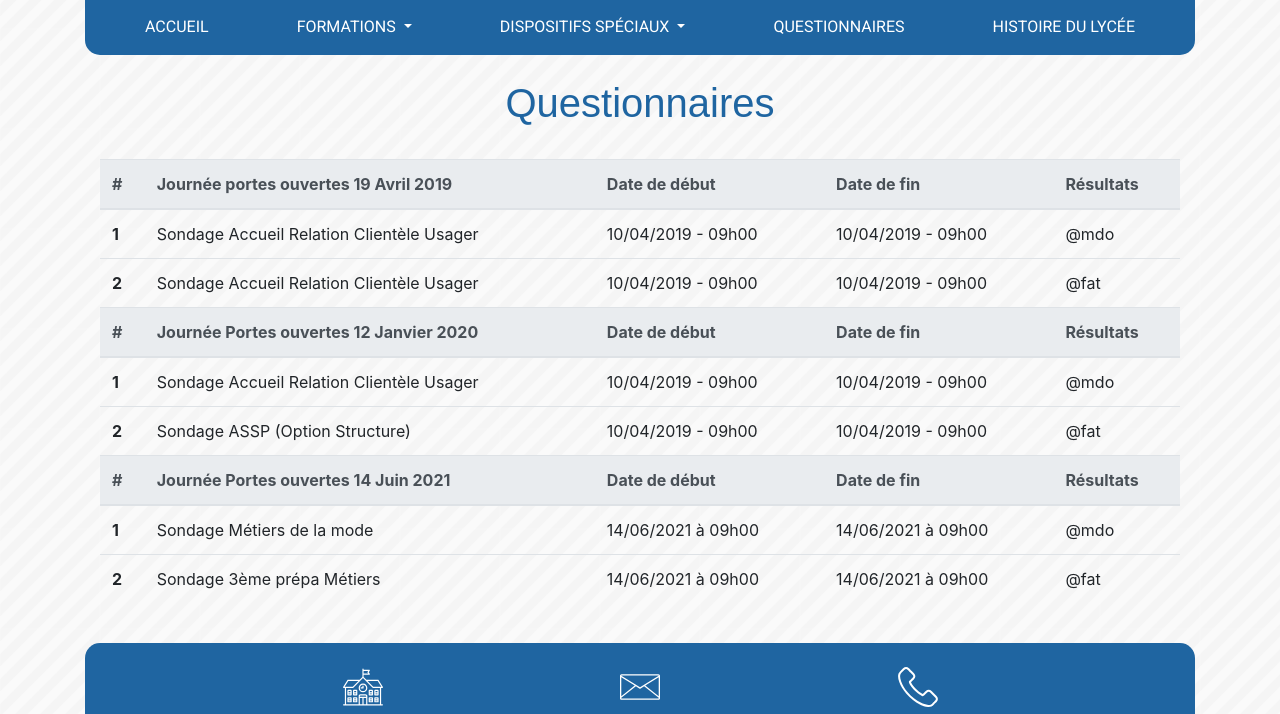
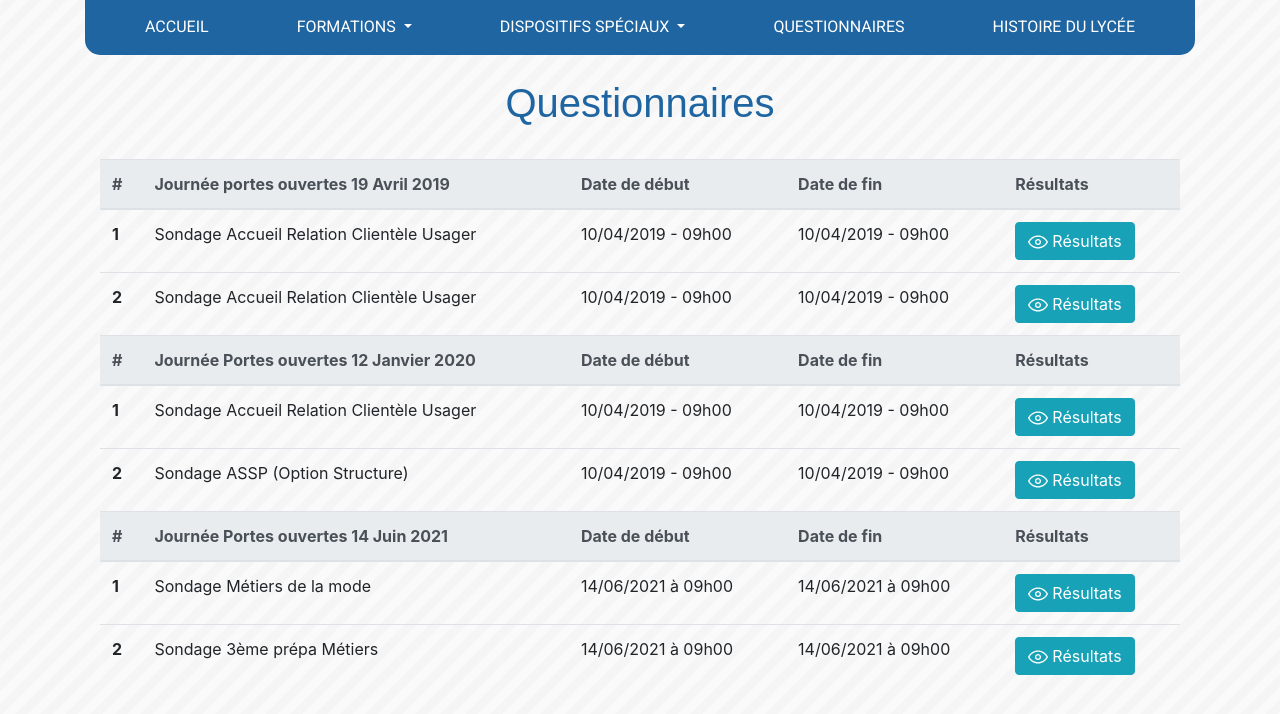
Before and after one commit to davidBentoPereira/jpo, a Symfony app: template templates/front/questionnaires.html.twig in a window 1280 px wide. Shown: the part 271-985 px from the top of the page. Run offline with Twig, Linux system fonts and the light colour scheme; the template is opened without the code that fills it, so the values that code supplies are empty; some libraries are stand-ins or nearby versions.

Commit message:
Modification template Questionnaires

```diff
--- a/templates/front/questionnaires.html.twig
+++ b/templates/front/questionnaires.html.twig
@@ -30,14 +30,14 @@
                         <td>Sondage Accueil Relation Clientèle Usager</td>
                         <td>10/04/2019 - 09h00 </td>
                         <td>10/04/2019 - 09h00 </td>
-                        <td>@mdo</td>
+                        <td><button type="button" class="btn btn-info"><img src="{{ asset('img/icon/look.svg') }}" width="20px" class="mr-1" alt="">Résultats</button></td>
                     </tr>
                     <tr>
                         <th scope="row">2</th>
                         <td>Sondage Accueil Relation Clientèle Usager</td>
                         <td>10/04/2019 - 09h00 </td>
                         <td>10/04/2019 - 09h00 </td>
-                        <td>@fat</td>
+                        <td><button type="button" class="btn btn-info"><img src="{{ asset('img/icon/look.svg') }}" width="20px" class="mr-1" alt="">Résultats</button></td>
                     </tr>
                     </tbody>
 
@@ -56,14 +56,14 @@
                         <td>Sondage Accueil Relation Clientèle Usager</td>
                         <td>10/04/2019 - 09h00 </td>
                         <td>10/04/2019 - 09h00 </td>
-                        <td>@mdo</td>
+                        <td><button type="button" class="btn btn-info"><img src="{{ asset('img/icon/look.svg') }}" width="20px" class="mr-1" alt="">Résultats</button></td>
                     </tr>
                     <tr>
                         <th scope="row">2</th>
                         <td>Sondage ASSP (Option Structure)</td>
                         <td>10/04/2019 - 09h00 </td>
                         <td>10/04/2019 - 09h00 </td>
-                        <td>@fat</td>
+                        <td><button type="button" class="btn btn-info"><img src="{{ asset('img/icon/look.svg') }}" width="20px" class="mr-1" alt="">Résultats</button></td>
                     </tr>
                     </tbody>
 
@@ -82,14 +82,14 @@
                         <td>Sondage Métiers de la mode</td>
                         <td>14/06/2021 à 09h00</td>
                         <td>14/06/2021 à 09h00</td>
-                        <td>@mdo</td>
+                        <td><button type="button" class="btn btn-info"><img src="{{ asset('img/icon/look.svg') }}" width="20px" class="mr-1" alt="">Résultats</button></td>
                     </tr>
                     <tr>
                         <th scope="row">2</th>
                         <td>Sondage 3ème prépa Métiers</td>
                         <td>14/06/2021 à 09h00 </td>
                         <td>14/06/2021 à 09h00 </td>
-                        <td>@fat</td>
+                        <td><button type="button" class="btn btn-info"><img src="{{ asset('img/icon/look.svg') }}" width="20px" class="mr-1" alt="">Résultats</button></td>
                     </tr>
                     </tbody>
                 </table>
```
